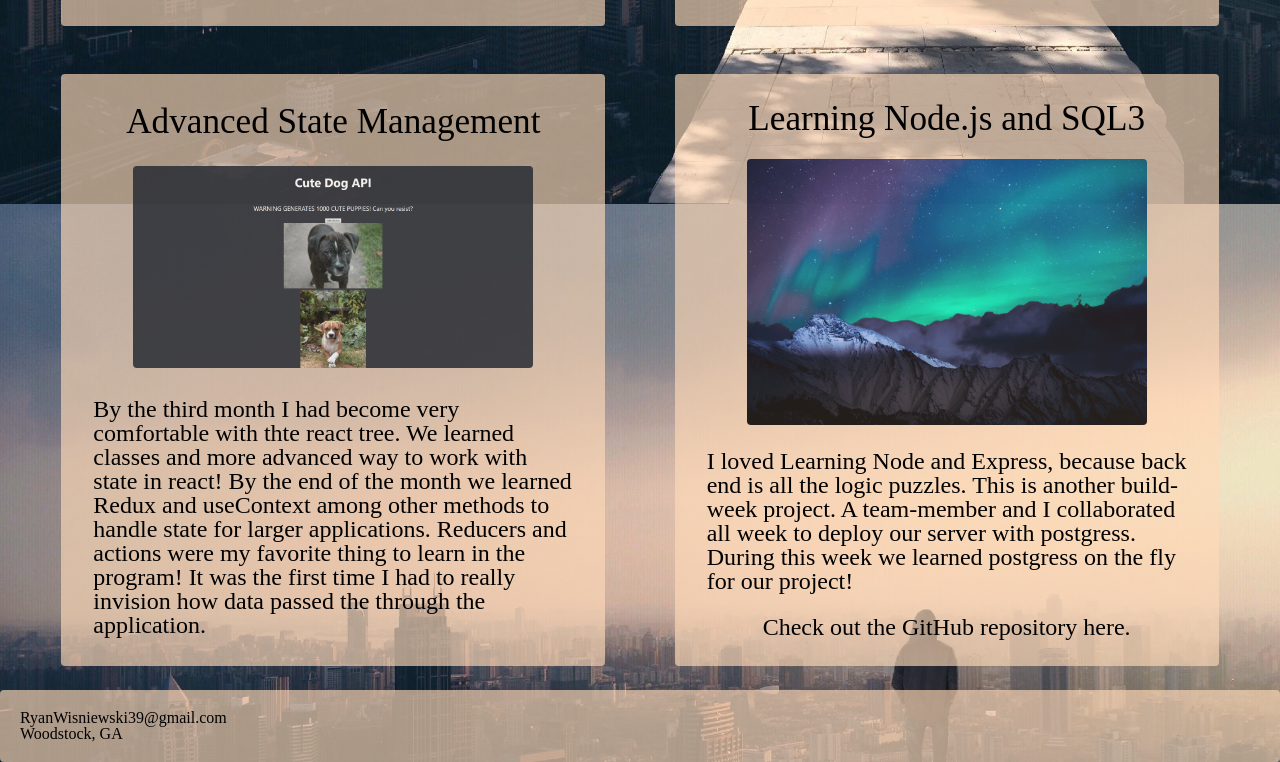
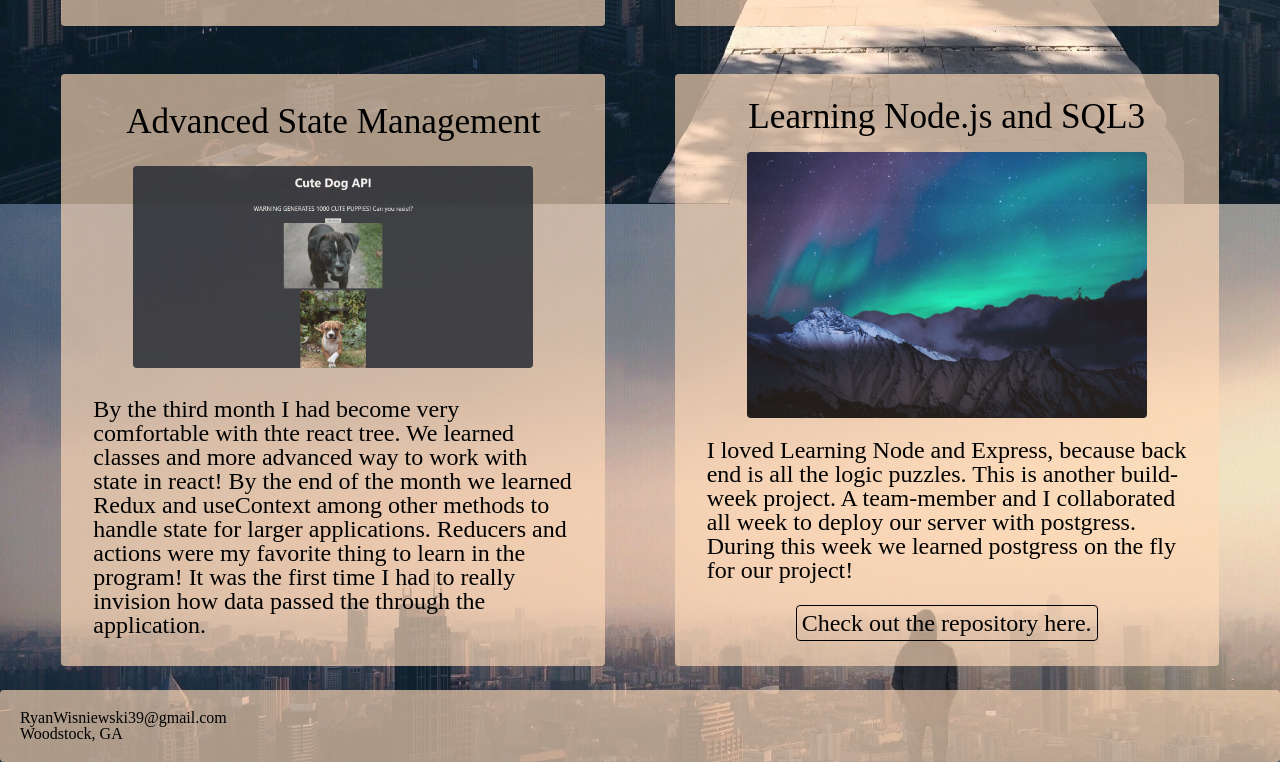
Before and after one commit to Ryan-Wisniewski/Portfolio, a plain HTML site: page index.html in a window 1280 px wide. Shown: the part 1505-2267 px from the top of the page. Drawn offline with Linux system fonts and the light colour scheme.

Commit message:
more css change

```diff
--- a/index.css
+++ b/index.css
@@ -132,6 +132,15 @@ img:hover{
 /* Last Card */
 .link{
     font-size: 1.5rem;
+    border: 1px solid black;
+    border-radius: 4px;
+    margin: 5px 0 0 0;
+    padding: 5px;
+}
+
+.link:hover{
+    border: 1px solid white;
+    color: white;
 }
 
 /* Footer */
@@ -179,8 +188,6 @@ footer{
 @media (max-width: 600px) {
     .section{
         max-width: 74%;
-        /* padding: 1rem 2rem;
-        margin: 2rem; */
 
     }
 
--- a/index.html
+++ b/index.html
@@ -92,7 +92,7 @@
                         <p>I loved Learning Node and Express, because back end is all the logic puzzles. This is another build-week project. A team-member and I
                             collaborated all week to deploy our server with postgress. During this week we learned postgress on the fly for our project!
                         </p>
-                        <a href='https://github.com/Split-The-Bill-Build-Week/Back-End' class='link'>Check out the GitHub repository here.</a>
+                        <a href='https://github.com/Split-The-Bill-Build-Week/Back-End' class='link'>Check out the repository here.</a>
                     </div>
             </div>
         </section>
```
